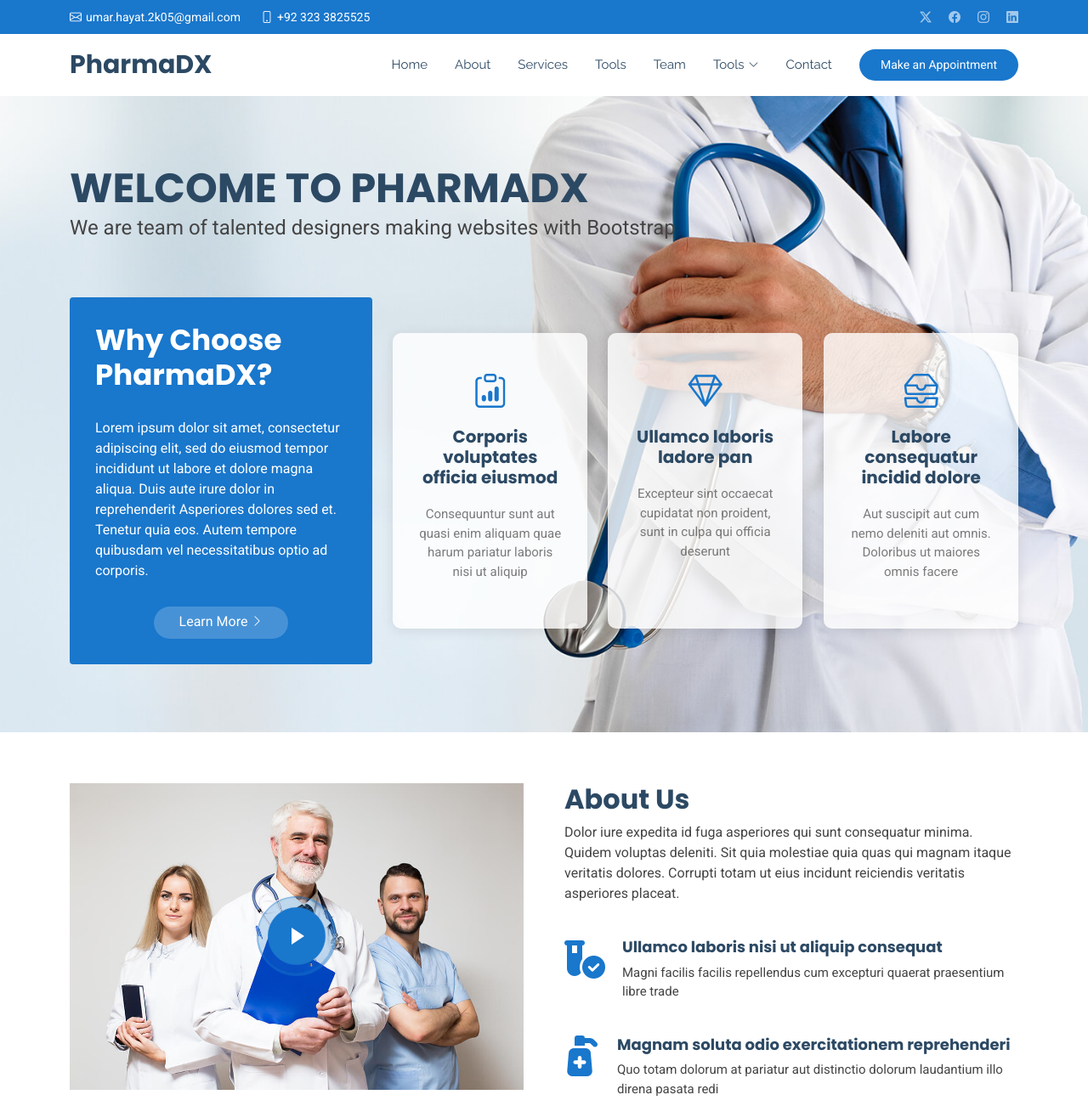
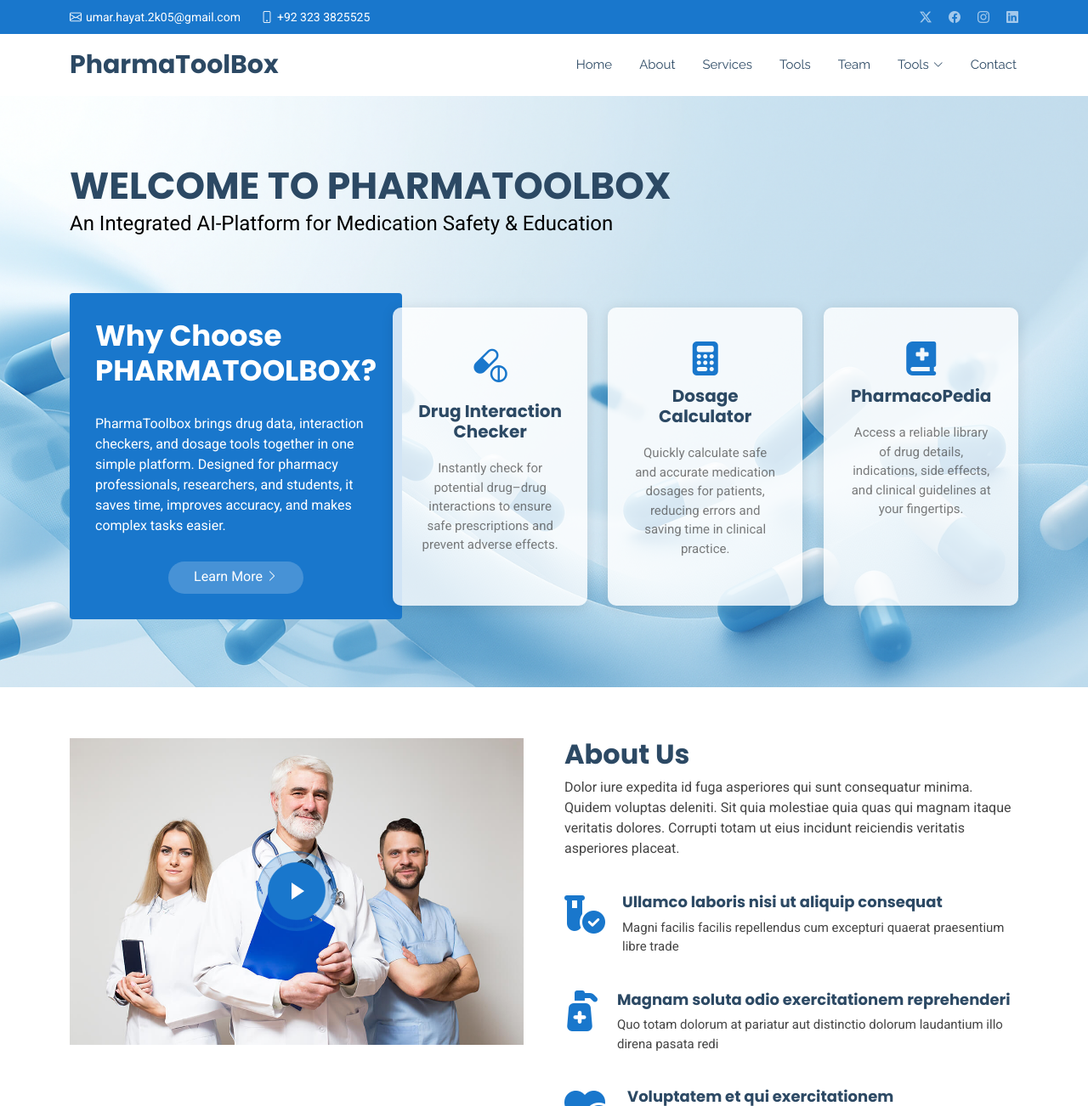
Before and after one commit to umar-hayat-uh/pharma-dx, a Django app: page / in a window 1280 px wide. Shown: the top 1302 px of the page at 85% size. Run offline with Django 5.2, Linux system fonts and the light colour scheme; some libraries are stand-ins or nearby versions.

Commit message:
Changes to theme

```diff
--- a/PharmaDX/settings.py
+++ b/PharmaDX/settings.py
@@ -25,7 +25,7 @@ SECRET_KEY = 'django-insecure-015xa02+me)_iu#1$^d4!wn02wu)qwojlqvz1(r%19d$*#m%@4
 # SECURITY WARNING: don't run with debug turned on in production!
 DEBUG = True
 
-ALLOWED_HOSTS = ['externally-choice-lacewing.ngrok-free.app']
+ALLOWED_HOSTS = ['externally-choice-lacewing.ngrok-free.app', 'localhost']
 
 
 # Application definition
--- a/static/css/main.css
+++ b/static/css/main.css
@@ -939,13 +939,14 @@ section,
 
 .hero .welcome h2 {
   margin: 0;
-  font-size: 48px;
+  font-size: 44px;
   font-weight: 700;
 }
 
 .hero .welcome p {
   font-size: 24px;
   margin: 0;
+  color: black;
 }
 
 .hero .content {
@@ -1011,6 +1012,17 @@ section,
 .hero .content .icon-box p {
   font-size: 15px;
   color: color-mix(in srgb, var(--default-color), transparent 30%);
+}
+
+/* Media query for mobile */
+@media (max-width: 768px) {
+  .hero .welcome h2 {
+    font-size: 38px; /* smaller for mobile */
+  }
+
+  .hero .welcome p {
+    font-size: 20px;
+  }
 }
 
 /*--------------------------------------------------------------
--- a/templates/home/hero.html
+++ b/templates/home/hero.html
@@ -1,7 +1,7 @@
 {% load static %}
 <!-- Hero Section -->
 <section id="hero" class="hero section light-background">
-  <img src="{% static 'images/hero-bg.jpg' %}" alt="" data-aos="fade-in" />
+  <img src="{% static 'images/hero-bg.png' %}" alt="" data-aos="fade-in" />
 
   <div class="container position-relative">
     <div
@@ -9,21 +9,20 @@
       data-aos="fade-down"
       data-aos-delay="100"
     >
-      <h2>WELCOME TO PHARMADX</h2>
-      <p>We are team of talented designers making websites with Bootstrap</p>
+      <h2>WELCOME TO PHARMATOOLBOX</h2>
+      <p>An Integrated AI-Platform for Medication Safety & Education</p>
     </div>
     <!-- End Welcome -->
 
     <div class="content row gy-4">
       <div class="col-lg-4 d-flex align-items-stretch">
         <div class="why-box" data-aos="zoom-out" data-aos-delay="200">
-          <h3>Why Choose PharmaDX?</h3>
+          <h3>Why Choose PHARMATOOLBOX?</h3>
           <p>
-            Lorem ipsum dolor sit amet, consectetur adipiscing elit, sed do
-            eiusmod tempor incididunt ut labore et dolore magna aliqua. Duis
-            aute irure dolor in reprehenderit Asperiores dolores sed et. Tenetur
-            quia eos. Autem tempore quibusdam vel necessitatibus optio ad
-            corporis.
+            PharmaToolbox brings drug data, interaction checkers, and dosage
+            tools together in one simple platform. Designed for pharmacy
+            professionals, researchers, and students, it saves time, improves
+            accuracy, and makes complex tasks easier.
           </p>
           <div class="text-center">
             <a href="#about" class="more-btn"
@@ -39,11 +38,11 @@
           <div class="row gy-4">
             <div class="col-xl-4 d-flex align-items-stretch">
               <div class="icon-box" data-aos="zoom-out" data-aos-delay="300">
-                <i class="bi bi-clipboard-data"></i>
-                <h4>Corporis voluptates officia eiusmod</h4>
+                <i class="bi bi-capsule-pill"></i>
+                <h4>Drug Interaction Checker</h4>
                 <p>
-                  Consequuntur sunt aut quasi enim aliquam quae harum pariatur
-                  laboris nisi ut aliquip
+                  Instantly check for potential drug–drug interactions to ensure
+                  safe prescriptions and prevent adverse effects.
                 </p>
               </div>
             </div>
@@ -51,11 +50,12 @@
 
             <div class="col-xl-4 d-flex align-items-stretch">
               <div class="icon-box" data-aos="zoom-out" data-aos-delay="400">
-                <i class="bi bi-gem"></i>
-                <h4>Ullamco laboris ladore pan</h4>
+                <i class="fa-solid fa-calculator"></i>
+                <h4>Dosage Calculator</h4>
                 <p>
-                  Excepteur sint occaecat cupidatat non proident, sunt in culpa
-                  qui officia deserunt
+                  Quickly calculate safe and accurate medication dosages for
+                  patients, reducing errors and saving time in clinical
+                  practice.
                 </p>
               </div>
             </div>
@@ -63,11 +63,11 @@
 
             <div class="col-xl-4 d-flex align-items-stretch">
               <div class="icon-box" data-aos="zoom-out" data-aos-delay="500">
-                <i class="bi bi-inboxes"></i>
-                <h4>Labore consequatur incidid dolore</h4>
+                <i class="fa-solid fa-book-medical"></i>
+                <h4>PharmacoPedia</h4>
                 <p>
-                  Aut suscipit aut cum nemo deleniti aut omnis. Doloribus ut
-                  maiores omnis facere
+                  Access a reliable library of drug details, indications, side
+                  effects, and clinical guidelines at your fingertips.
                 </p>
               </div>
             </div>
--- a/templates/partials/header.html
+++ b/templates/partials/header.html
@@ -29,7 +29,7 @@
       <a href=" {% url "home" %}" class="logo d-flex align-items-center me-auto">
         <!-- Uncomment the line below if you also wish to use an image logo -->
         <!-- <img src="assets/img/logo.png" alt=""> -->
-        <h1 class="sitename">PharmaDX</h1>
+        <h1 class="sitename">PharmaToolBox</h1>
       </a>
 
       <nav id="navmenu" class="navmenu">
@@ -71,9 +71,9 @@
         <i class="mobile-nav-toggle d-xl-none bi bi-list"></i>
       </nav>
 
-      <a class="cta-btn d-none d-sm-block" href="#appointment"
+      {% comment %} <a class="cta-btn d-none d-sm-block" href="#appointment"
         >Make an Appointment</a
-      >
+      > {% endcomment %}
     </div>
   </div>
 </header>
```
Also changed, not shown: static/images/hero-bg.jpeg (added), static/images/hero-bg.png (added).
